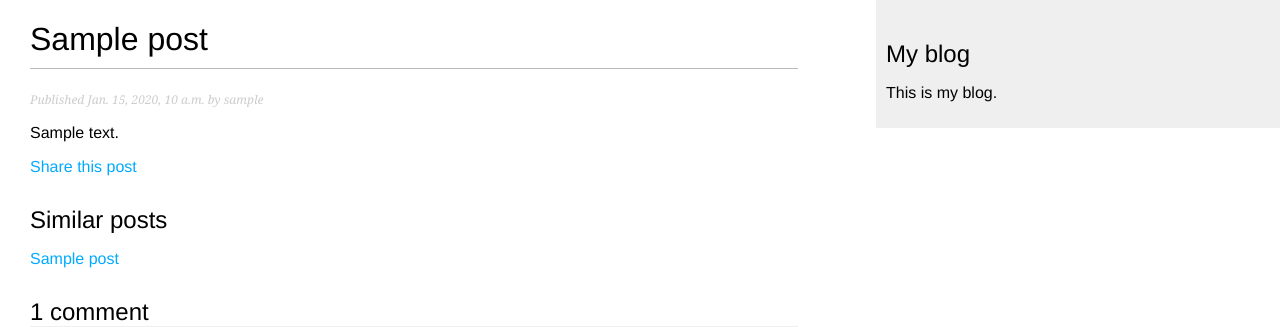
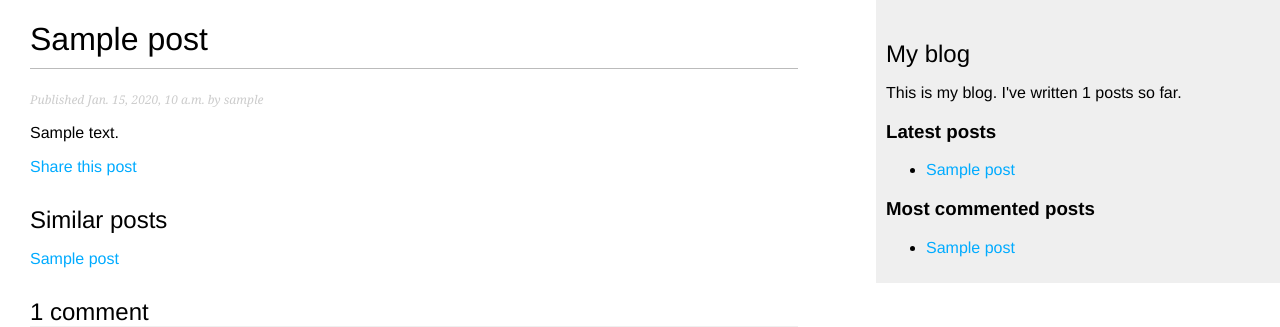
Before and after one commit to Zaid-Al-Habbal/just-write-it, a Django app: template blog/templates/blog/post/detail.html in a window 1280 px wide. Shown: the top 327 px of the page. Run offline with Django 5.2, Linux system fonts and the light colour scheme; tables that the repository leaves empty hold one stand-in row (values such as "Sample post"); the template is opened without the code that fills it: values that come from a table or form of the project are taken from there, most other values are stand-ins (such as "Sample title", 1, 10 or a date in 2020).

Commit message:
add custom tags

```diff
--- a/blog/templates/blog/base.html
+++ b/blog/templates/blog/base.html
@@ -1,3 +1,4 @@
+{% load blog_tags %}
 {% load static %}
 <!DOCTYPE html>
 <html>
@@ -12,7 +13,21 @@
 </div>
 <div id="sidebar">
 <h2>My blog</h2>
-<p>This is my blog.</p>
+<p>
+    This is my blog.
+    I've written {% total_posts %} posts so far.
+    </p>
+    <h3>Latest posts</h3>
+    {% show_latest_posts 3 %}
+    <h3>Most commented posts</h3>
+    {% get_most_commented_posts as most_commented_posts %}
+    <ul>
+    {% for post in most_commented_posts %}
+    <li>
+    <a href="{{ post.get_absolute_url }}">{{ post.title }}
+    </li>
+    {% endfor %}
+    </ul>
 </div>
 </body>
 </html>
--- a/blog/templates/blog/post/detail.html
+++ b/blog/templates/blog/post/detail.html
@@ -1,11 +1,12 @@
 {% extends "blog/base.html" %}
+{% load blog_tags %}
 {% block title %}{{ post.title }}{% endblock %}
 {% block content %}
 <h1>{{ post.title }}</h1>
 <p class="date">
 Published {{ post.publish }} by {{ post.author }}
 </p>
-{{ post.body|linebreaks }}
+{{ post.body|markdown }}
 <p>
 <a href="{% url "blog:post_share" post.id %}">
 Share this post
--- /dev/null
+++ b/blog/templates/blog/post/latest_posts.html
@@ -0,0 +1,7 @@
+<ul>
+  {% for post in latest_posts %}
+    <li>
+      <a href="{{ post.get_absolute_url }}">{{ post.title }}</a>
+    </li>
+  {% endfor %}
+</ul>
--- a/blog/templates/blog/post/list.html
+++ b/blog/templates/blog/post/list.html
@@ -1,5 +1,5 @@
 {% extends "blog/base.html" %}
-
+{% load blog_tags %}
 {% block title %}My Blog{% endblock %}
 
 {% block content %}
@@ -24,7 +24,7 @@
     <p class="date">
       Published {{ post.publish }} by {{ post.author }}
     </p>
-    {{ post.body|truncatewords:30|linebreaks }}
+    {{ post.body|markdown|truncatewords_html:30 }}
   {% endfor %}
   {% include "pagination.html" with page=posts %}
 {% endblock %}
--- /dev/null
+++ b/blog/templatetags/blog_tags.py
@@ -0,0 +1,31 @@
+import markdown
+from django import template
+from django.db.models import Count
+from django.utils.safestring import mark_safe
+
+from ..models import Post
+
+register = template.Library()
+
+
+@register.simple_tag
+def total_posts():
+    return Post.published.count()
+
+
+@register.inclusion_tag('blog/post/latest_posts.html')
+def show_latest_posts(count=5):
+    latest_posts = Post.published.order_by('-publish')[:count]
+    return {'latest_posts': latest_posts}
+
+
+@register.simple_tag
+def get_most_commented_posts(count=5):
+    return Post.published.annotate(
+        total_comments=Count('comments')
+    ).order_by('-total_comments')[:count]
+
+
+@register.filter(name='markdown')
+def markdown_format(text):
+    return mark_safe(markdown.markdown(text))
```
Also changed, not shown: blog/templates/blog/post/search.html (added, +32 -0 lines), blog/templatetags/__init__.py (added).
